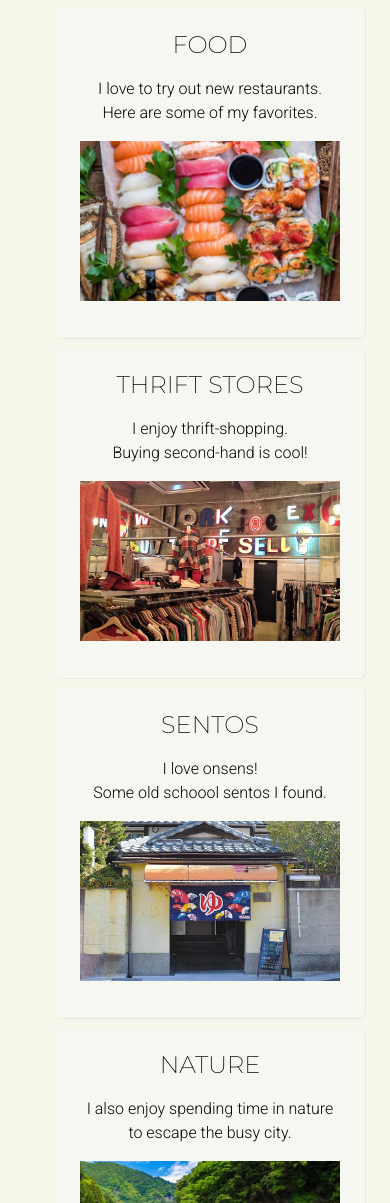
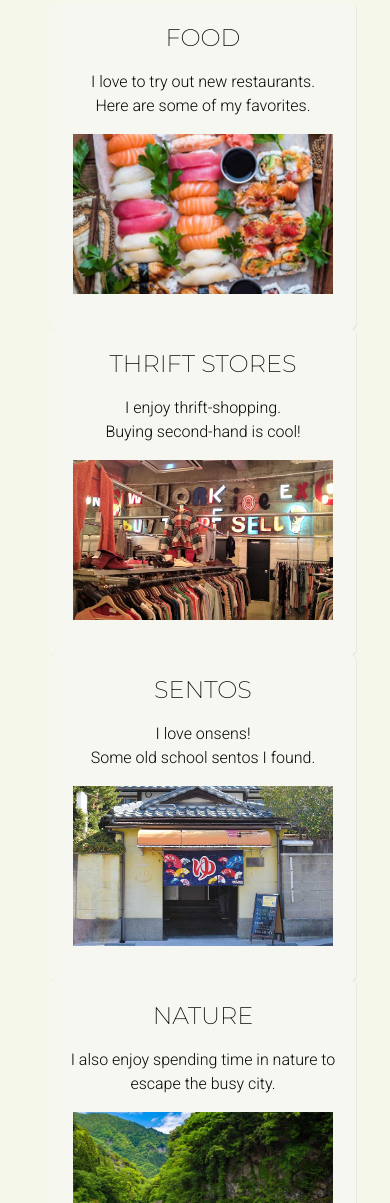
Before and after one commit to lenanamiki/profile, a plain HTML site: page index.html in a window 390 px wide. Shown: the part 797-2000 px from the top of the page. Drawn offline with Linux system fonts and the light colour scheme.

Commit message:
Resaving

```diff
--- a/index.html
+++ b/index.html
@@ -21,9 +21,9 @@
 
       </div>
 
+      <h2><strong>WHAT I DISCOVERED SO FAR<br>DOING WHAT I LOVE</strong></h2>
+
       <div class="all-cards">
-        <h2><strong>WHAT I DISCOVERED SO FAR<br>DOING WHAT I LOVE</strong></h2>
-
         <div class="card"><a href="https://www.youtube.com/watch?v=gwx-GBFkfxY" target="_blank">
           <h2>FOOD</h2>
           <p>I love to try out new restaurants.<br>Here are some of my favorites.</p>
@@ -40,14 +40,14 @@
 
         <div class="card"><a href="https://www.youtube.com/watch?v=lt6xG4E9a4E" target="_blank">
           <h2>SENTOS</h2>
-          <p>I love onsens!<br>Some old schoool sentos I found.</p>
+          <p>I love onsens!<br>Some old school sentos I found.</p>
           <img src="images/sento.jpeg" alt="Old school sentos around Tokyo">
           </a>
         </div>
 
         <div class="card"><a href="https://www.youtube.com/watch?v=FD9X71Y3XxA" target="_blank">
           <h2>NATURE</h2>
-          <p>I also enjoy spending time in nature<br>to escape the busy city.</p>
+          <p>I also enjoy spending time in nature to escape the busy city.</p>
           <img src="images/nature.jpeg" alt="Nature spots in Tokyo">
           </a>
         </div>
--- a/style.css
+++ b/style.css
@@ -1,27 +1,4 @@
 @import url('https://fonts.googleapis.com/css2?family=Montserrat:wght@200;400&family=Roboto:wght@300&display=swap');
-
-@media (max-width: 960px) {
-  .container {
-    width: 800px;
-    margin: 0 auto;
-  }
-}
-
-@media (max-width: 720px) {
-  /* For a screen < 720px, this CSS will be read */
-  .container {
-    width: 500px;
-    margin: 0 auto;
-  }
-}
-
-@media (max-width: 540px) {
-  /* For a screen < 540px, this CSS will be read */
-  .container {
-    width: 300px;
-    margin: 0 auto;
-  }
-}
 
 body {
   background-color: #F6F7EB;
@@ -70,11 +47,13 @@ a {
 }
 
 .card {
+  background-color: #f6f7f0;
+  border: 1px solid #f6f7f0;
   border-radius: 5px;
   width: 300px;
   height: 320px;
+  padding: 16px;
   margin: 0 auto;
-  background-color: #f6f7f0;
   box-shadow: 0.5px 0.5px 0.5px rgb(0 0 1 / 10%);
 }
 
@@ -89,9 +68,15 @@ a {
   object-fit: cover;
 }
 
+/*.all-cards {
+  display: grid;
+  grid-template-columns: 1fr 1fr 1fr 1fr;
+  grid-gap: 5px;
+}*/
+
 .all-cards .card {
   display: inline-block;
-  margin: 5px;
+  padding: 2px 2px;
 }
 
 #profile {
@@ -136,3 +121,34 @@ a {
   font-size: 30px;
   color: #070707;
 }
+
+@media (max-width: 960px) {
+  .container {
+    width: 800px;
+    margin: 0 auto;
+  }
+}
+
+@media (max-width: 720px) {
+  /* For a screen < 720px, this CSS will be read */
+  .container {
+    width: 500px;
+    margin: 0 auto;
+  }
+
+/*  .all-cards {
+    grid-template-columns: 1fr 1fr;
+  }*/
+}
+
+@media (max-width: 540px) {
+  /* For a screen < 540px, this CSS will be read */
+  .container {
+    width: 300px;
+    margin: 0 auto;
+  }
+
+/*  .all-cards {
+    grid-template-columns: 1fr;
+  }*/
+}
```
